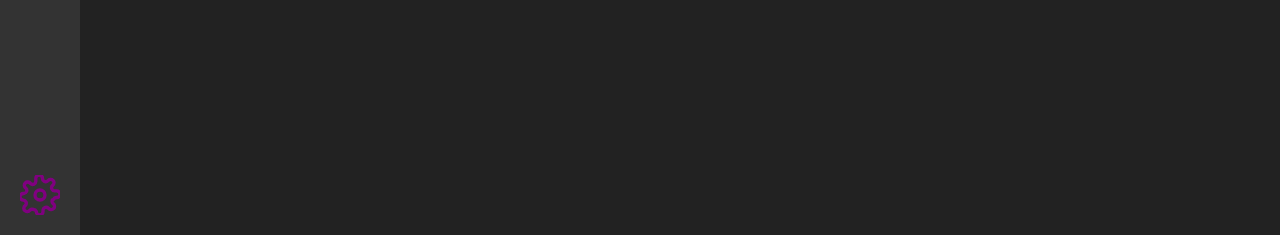
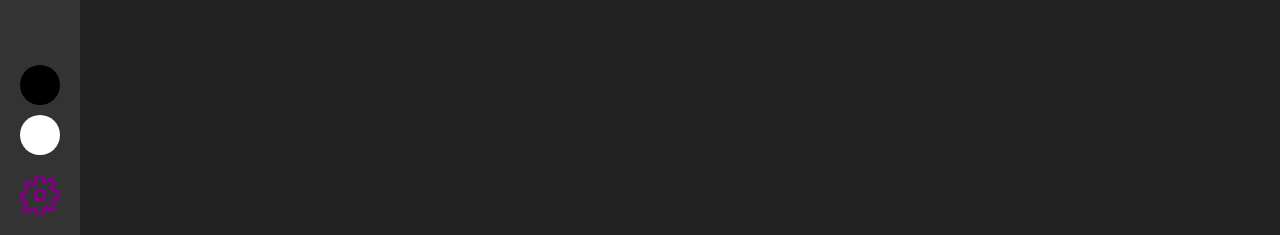
Before and after one commit to Ag0rs/countdown, a plain HTML site: page index.html in a window 1280 px wide. Both pictures are taken after a click on the button 40 px from the left and 760 px from the top of the page. Shown: the part 565-800 px from the top of the page. Drawn offline with Linux system fonts and the light colour scheme.

Commit message:
Theme change 1.0

```diff
--- a/assets/css/style.css
+++ b/assets/css/style.css
@@ -233,3 +233,59 @@ h1{
 .sidebar.open + .header .timer-container {
     left: calc(50% + 125px);
 }
+
+.theme-buttons {
+    display: none;
+    flex-direction: column;
+    gap: 10px;
+    position: absolute;
+    bottom: 80px;
+    left: 50%;
+    transform: translateX(-50%);
+}
+
+.theme-btn {
+    width: 40px;
+    height: 40px;
+    border-radius: 50%;
+    border: none;
+    cursor: pointer;
+    transition: 0.3s;
+}
+
+.black-theme {
+    background: black;
+}
+
+.white-theme {
+    background: white;
+}
+
+.theme-btn:hover {
+    transform: scale(1.1);
+}
+
+.light-mode {
+    background-color: white;
+    color: black;
+}
+
+.light-mode .sidebar {
+    background-color: #b3acac;
+    color: black;
+}
+
+.light-mode .timer-container {
+    background-color: rgb(179, 169, 169);
+    color: black;
+}
+
+.light-mode .header {
+    background-color: #ead9d9;
+    color: black;
+}
+
+.light-mode .header h1 {
+    background: #b3acac;
+    color: purple;
+}
--- a/assets/js/main.js
+++ b/assets/js/main.js
@@ -33,3 +33,23 @@ function updateDate() {
 }
 
 document.addEventListener("DOMContentLoaded", updateDate);
+
+document.addEventListener("DOMContentLoaded", function () {
+    const settingsBtn = document.querySelector(".settings-btn");
+    const themeButtons = document.querySelector(".theme-buttons");
+    const blackThemeBtn = document.querySelector(".black-theme");
+    const whiteThemeBtn = document.querySelector(".white-theme");
+    const body = document.body;
+
+    settingsBtn.addEventListener("click", function () {
+        themeButtons.style.display = themeButtons.style.display === "flex" ? "none" : "flex";
+    });
+
+    blackThemeBtn.addEventListener("click", function () {
+        body.classList.remove("light-mode");
+    });
+
+    whiteThemeBtn.addEventListener("click", function () {
+        body.classList.add("light-mode");
+    });
+});
--- a/index.html
+++ b/index.html
@@ -32,6 +32,12 @@
                         d="M19.4 15a1.9 1.9 0 0 0 .4 2.1l.1.1a2 2 0 1 1-2.8 2.8l-.1-.1a1.9 1.9 0 0 0-2.1-.4 1.9 1.9 0 0 0-1.1 1.7V22a2 2 0 1 1-4 0v-.2a1.9 1.9 0 0 0-1.7-1.1 1.9 1.9 0 0 0-2.1.4l-.1.1a2 2 0 1 1-2.8-2.8l.1-.1a1.9 1.9 0 0 0 .4-2.1 1.9 1.9 0 0 0-1.7-1.1H2a2 2 0 1 1 0-4h.2a1.9 1.9 0 0 0 1.7-1.1 1.9 1.9 0 0 0-.4-2.1l-.1-.1a2 2 0 1 1 2.8-2.8l.1.1a1.9 1.9 0 0 0 2.1.4 1.9 1.9 0 0 0 1.1-1.7V2a2 2 0 1 1 4 0v.2a1.9 1.9 0 0 0 1.1 1.7 1.9 1.9 0 0 0 2.1-.4l.1-.1a2 2 0 1 1 2.8 2.8l-.1.1a1.9 1.9 0 0 0-.4 2.1 1.9 1.9 0 0 0 1.7 1.1H22a2 2 0 1 1 0 4h-.2a1.9 1.9 0 0 0-1.7 1.1z" />
                 </svg>
             </button>
+
+            <div class="theme-buttons">
+                <button class="theme-btn black-theme"></button>
+                <button class="theme-btn white-theme"></button>
+            </div>
+
         </div>
     </aside>
 
```
